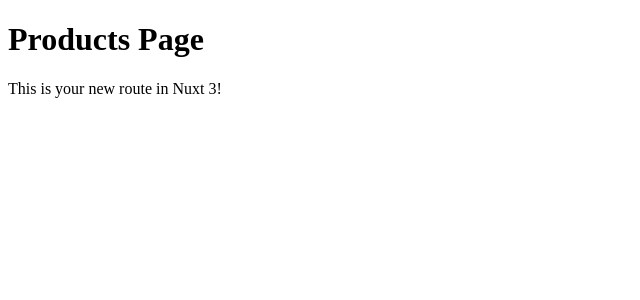
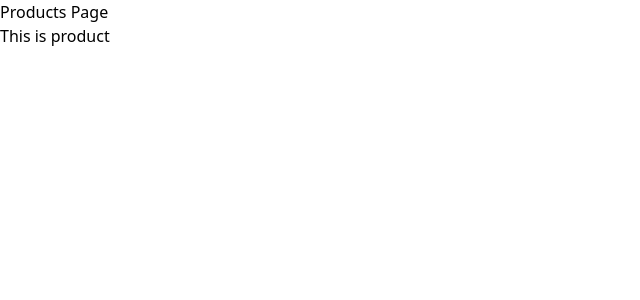
Before and after one commit to view-village-44128/HiTop_web, a Nuxt app: page /product in a window 1280 px wide. Shown: the top 300 px of the page, without its empty margins (0-640 px from the left). Built offline with nearby package versions, Linux system fonts and the light colour scheme.

Commit message:
add tailwindcss

```diff
--- a/nuxt.config.ts
+++ b/nuxt.config.ts
@@ -1,5 +1,6 @@
 // https://nuxt.com/docs/api/configuration/nuxt-config
 export default defineNuxtConfig({
   compatibilityDate: '2025-05-15',
-  devtools: { enabled: true }
+  devtools: { enabled: true },
+  modules: ['@nuxtjs/tailwindcss']
 })
--- a/package.json
+++ b/package.json
@@ -10,6 +10,7 @@
     "postinstall": "nuxt prepare"
   },
   "dependencies": {
+    "@nuxtjs/tailwindcss": "^7.0.0-beta.0",
     "nuxt": "^3.17.5",
     "vue": "^3.5.16",
     "vue-router": "^4.5.1"
--- a/pages/product.vue
+++ b/pages/product.vue
@@ -1,6 +1,6 @@
 <template>
   <div class="container">
     <h1>Products Page</h1>
-    <p>This is your new route in Nuxt 3!</p>
+    <p>This is product</p>
   </div>
 </template>
```
Also changed, not shown: 1 other file (tests, documents, lock files or other folders).
